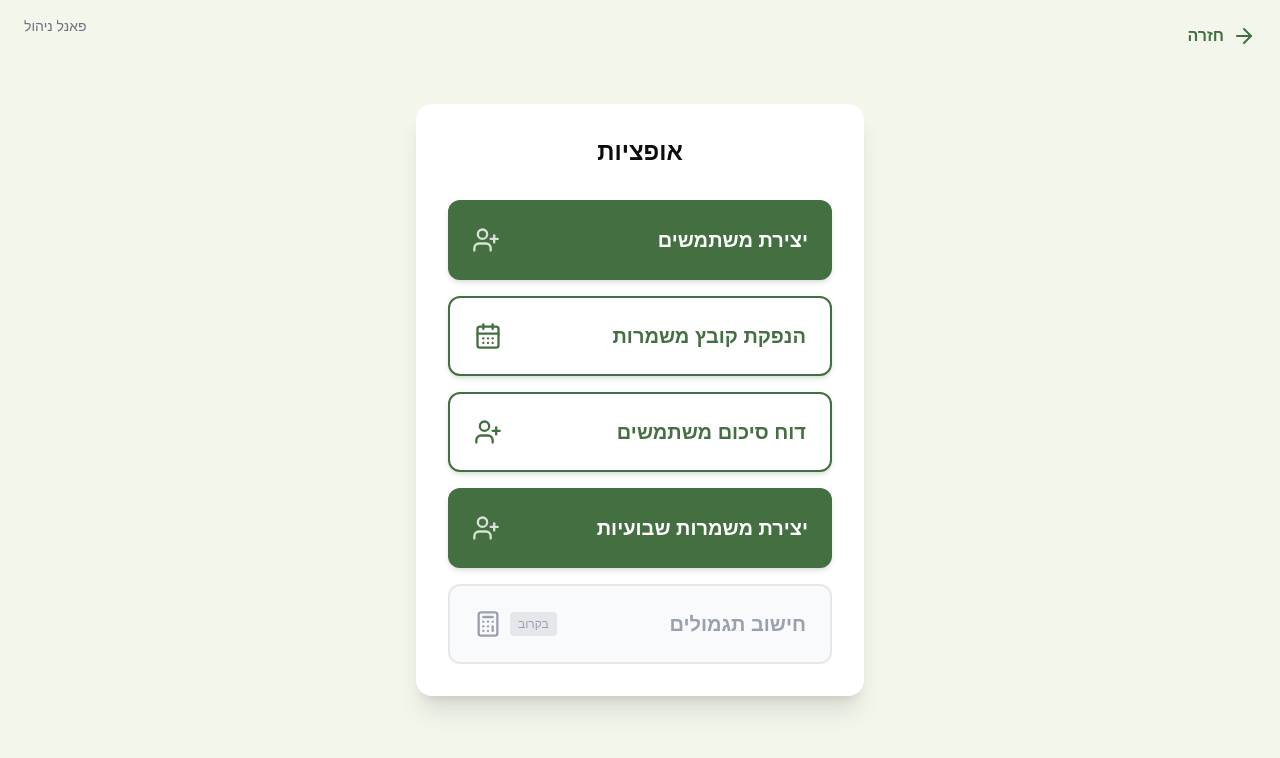
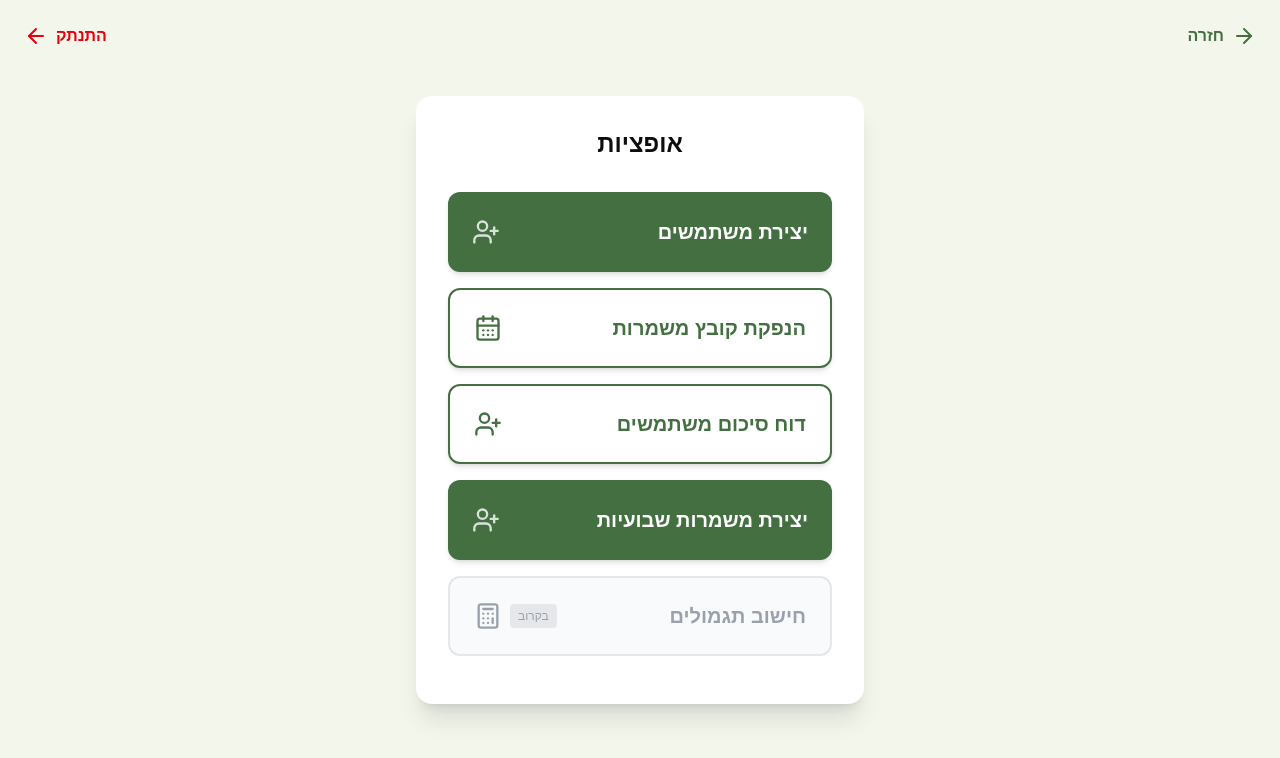
Before and after one commit to Sipur-Hozer/sipur-hozer, a Next.js app in the folder frontend/: page /Manager in a window 1280 px wide. Shown: the top 758 px of the page. Built offline with nearby package versions, Linux system fonts and the light colour scheme.

Commit message:
adding logout button to manager page #129

```diff
--- a/frontend/app/Manager/page.tsx
+++ b/frontend/app/Manager/page.tsx
@@ -14,6 +14,18 @@ const BG_CREAM = '#F3F6EB';
 
 const ManagerPage = () => {
   const router = useRouter();
+
+  const handleLogout = async () => {
+    try {
+      await fetch('http://localhost:8080/logout', {
+        method: 'POST',
+        credentials: 'include',
+      });
+      router.push('/');
+    } catch (error) {
+      console.error('Failed to logout:', error);
+    }
+  };
 
   const handleDownloadExcel = async () => {
     try {
@@ -83,10 +95,6 @@ const ManagerPage = () => {
         <span>חזרה</span>
       </button>
 
-      <div className="absolute top-4 left-6 text-sm font-large text-gray-500">
-        פאנל ניהול
-      </div>
-
       <div className="w-full max-w-md bg-white rounded-2xl shadow-xl p-8">
 
         <div className="text-center mb-8">
@@ -142,6 +150,14 @@ const ManagerPage = () => {
             </div>
           </button>
 
+          <button
+            onClick={handleLogout}
+            className="absolute top-6 left-6 flex items-center gap-2 text-red-600 font-bold hover:text-red-800 transition-colors z-10"
+          >
+            <span>התנתק</span>
+            <ArrowRight size={24} className="rotate-180" />
+          </button>
+
         </div>
 
       </div>
```
